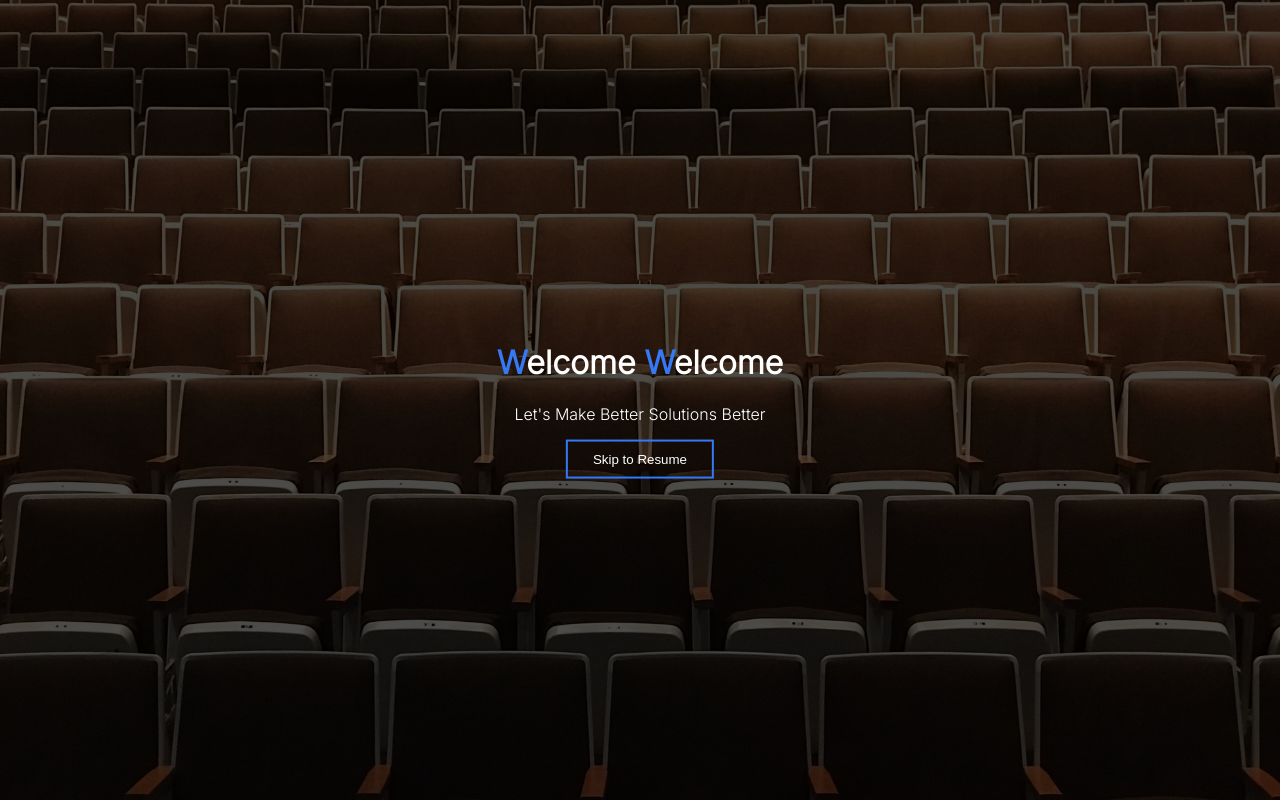
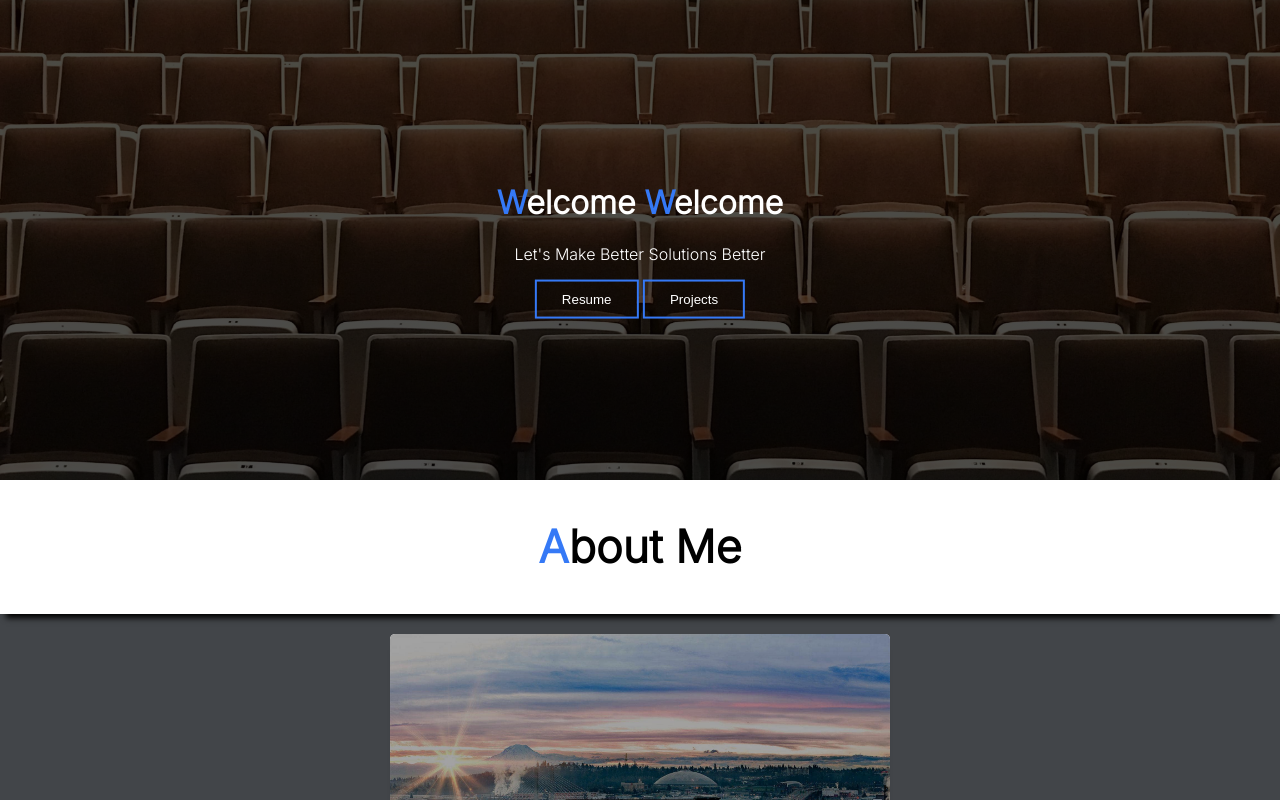
Before and after one commit to dlbjames/dlbjames.github.io, a plain HTML site: page index.html in a window 1280 px wide. Drawn offline with Linux system fonts and the light colour scheme.

Commit message:
Upated Resume, Added Navigation, Smooth Scrolling

```diff
--- a/index.html
+++ b/index.html
@@ -15,7 +15,8 @@
           <div class="hero-text">
               <h1><span>W</span>elcome <span>W</span>elcome</h1>
               <p>Let's Make Better Solutions Better</p>
-              <a href="#resume"><button>Skip to Resume</button></a>
+              <a href="#resume"><button>Resume</button></a>
+              <a href="#projects"><button>Projects</button></a>
           </div>
       </div>
 
@@ -34,7 +35,7 @@
           </div>
       </section>
 
-      <section class="projects page">
+      <section id="projects" class="projects page">
         <div class="header"><h1><span>P</span>rojects</h1></div>
         <div class="gallery">
             <div class="card">
@@ -48,7 +49,7 @@
                 <div><img src="images/gifs/husciiC02-min.gif" alt=""></div>
                 <h1>Huscii-CO2</h1>
                 <p class="title">Javascript</p>
-                <p>With the help of Nasa data, I was able to help my team srub data and display the emissions as a graphical representation for the NASA Space Apps Hackathon 2020</p>
+                <p>With the help of Nasa data, I was able to help my team scrub data and display the emissions as a graphical representation for the NASA Space Apps Hackathon 2020</p>
                 <a href="https://amn34.github.io/HUSCII-CO2/" target="_blank"><button>Go To</button></a>
             </div>
             <div class="card">
@@ -105,7 +106,7 @@
                 <a href="mailto:djames530@hotmail.com">Email</a>
             </div>
             <div class="social-media">
-                <h2>Social Media</h2>
+                <h2>Links</h2>
                 <ul>
                     <li><a href="https://github.com/dlbjames">GitHub</a></li>
                     <li><a href="https://www.linkedin.com/in/dlbjames/">LinkedIn</a></li>
--- a/style.css
+++ b/style.css
@@ -1,5 +1,6 @@
 body, html {
     font-family: 'Inter', sans-serif;
+    scroll-behavior: smooth;
     background: white;
     overflow-x: hidden;
     height: 100%;
@@ -19,7 +20,7 @@ span { color: #3579F6; }
     background-position: center;
     background-size: cover;
     position: relative;
-    height: 100%;
+    height: 60%;
 }
 
 .hero-text {
@@ -129,8 +130,6 @@ span { color: #3579F6; }
 
 .page { background-color: #424549; text-align: center;}
 
-/* .projects { background-color: #424549; } */
-
 .gallery {
 	display: grid;
     margin-left: 1%;
@@ -141,11 +140,6 @@ span { color: #3579F6; }
     grid-auto-columns: 1fr;
     grid-template-columns: repeat(3, 1fr);
 }
-
-/* .resume {
-    background-color: #424549;
-    text-align: center;
-} */
 
 .resume button {
     outline: 0;
@@ -237,5 +231,4 @@ span { color: #3579F6; }
     .footer-grid { grid-template-columns: 1fr; }
 
     .footer li { margin-bottom: 10px; }
-
 }
```
Also changed, not shown: images/pics/tacomaBackground.jpeg (deleted), 4 other files.
